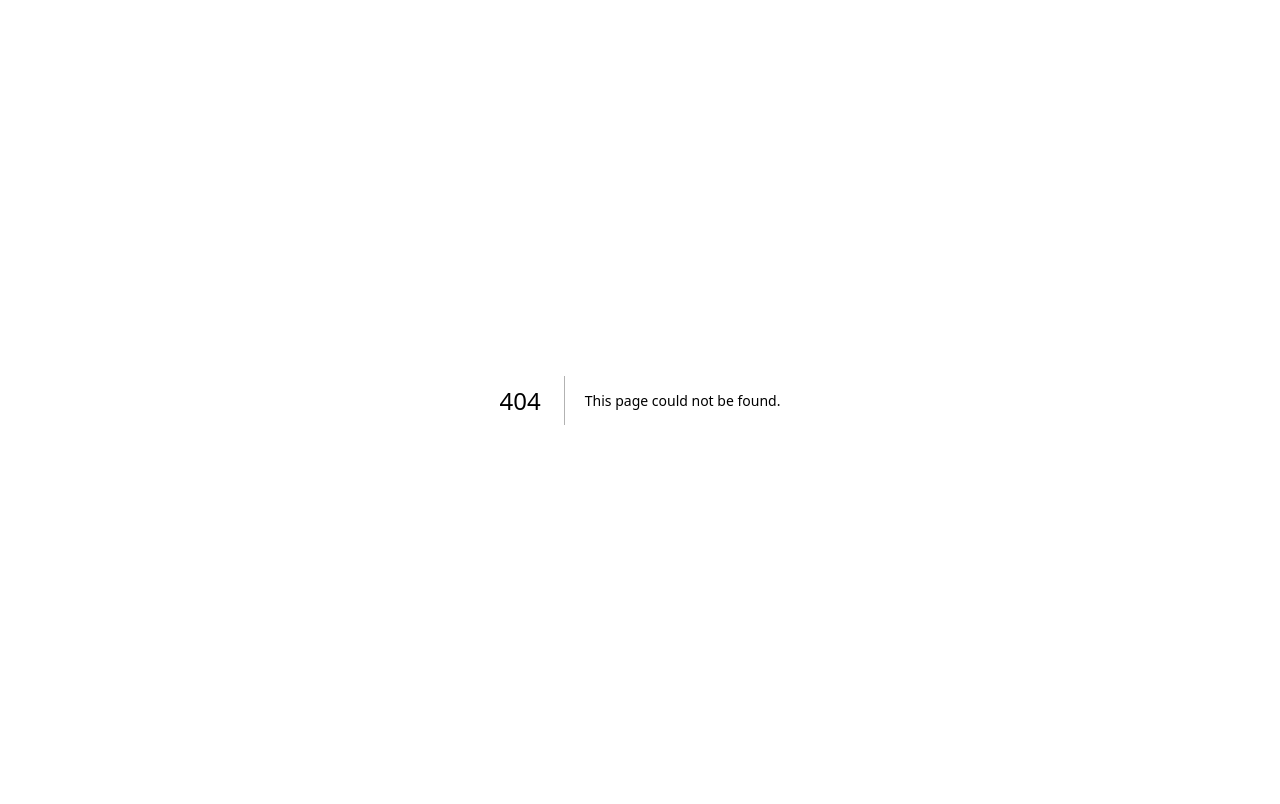
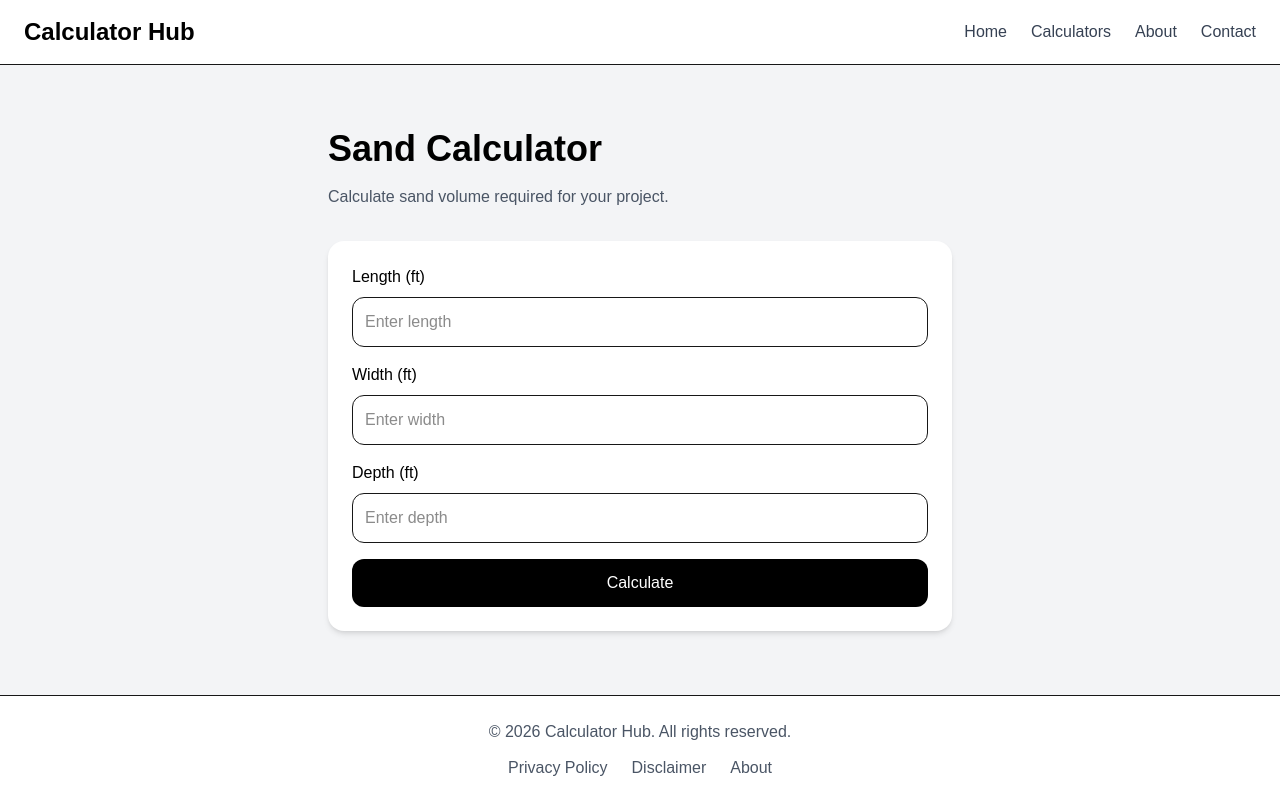
Before and after one commit to payadav142-rgb/calhub, a Next.js app: page /sand-calculator in a window 1280 px wide. Before the commit this address had no page. Built offline with nearby package versions, Linux system fonts and the light colour scheme.

Commit message:
Added sand calculator

```diff
--- a/app/page.tsx
+++ b/app/page.tsx
@@ -32,6 +32,11 @@ const calculators = [
   title: "Steel Weight Calculator",
   description: "Calculate steel bar weight easily.",
   link: "/steel-weight-calculator",
+},
+{
+  title: "Sand Calculator",
+  description: "Calculate sand quantity easily.",
+  link: "/sand-calculator",
 },
 ];
 export default function Home() {
--- /dev/null
+++ b/app/sand-calculator/page.tsx
@@ -0,0 +1,112 @@
+"use client";
+
+import { useState } from "react";
+import Navbar from "../components/Navbar";
+import Footer from "../components/Footer";
+
+export default function SandCalculator() {
+  const [length, setLength] =
+    useState("");
+
+  const [width, setWidth] =
+    useState("");
+
+  const [depth, setDepth] =
+    useState("");
+
+  const [result, setResult] =
+    useState<number | null>(null);
+
+  const calculateSand = () => {
+    const volume =
+      parseFloat(length) *
+      parseFloat(width) *
+      parseFloat(depth);
+
+    setResult(volume);
+  };
+
+  return (
+    <main className="min-h-screen bg-gray-100">
+      <Navbar />
+
+      <section className="mx-auto max-w-2xl px-6 py-16">
+        <h1 className="text-4xl font-bold text-black">
+          Sand Calculator
+        </h1>
+
+        <p className="mt-4 text-gray-600">
+          Calculate sand volume required for your
+          project.
+        </p>
+
+        <div className="mt-8 rounded-2xl bg-white p-6 shadow-md">
+          <div className="mb-4">
+            <label className="mb-2 block text-black">
+              Length (ft)
+            </label>
+
+            <input
+              type="number"
+              value={length}
+              onChange={(e) =>
+                setLength(e.target.value)
+              }
+              className="w-full rounded-xl border p-3"
+              placeholder="Enter length"
+            />
+          </div>
+
+          <div className="mb-4">
+            <label className="mb-2 block text-black">
+              Width (ft)
+            </label>
+
+            <input
+              type="number"
+              value={width}
+              onChange={(e) =>
+                setWidth(e.target.value)
+              }
+              className="w-full rounded-xl border p-3"
+              placeholder="Enter width"
+            />
+          </div>
+
+          <div className="mb-4">
+            <label className="mb-2 block text-black">
+              Depth (ft)
+            </label>
+
+            <input
+              type="number"
+              value={depth}
+              onChange={(e) =>
+                setDepth(e.target.value)
+              }
+              className="w-full rounded-xl border p-3"
+              placeholder="Enter depth"
+            />
+          </div>
+
+          <button
+            onClick={calculateSand}
+            className="w-full rounded-xl bg-black py-3 text-white hover:bg-gray-800"
+          >
+            Calculate
+          </button>
+
+          {result !== null && (
+            <div className="mt-6 rounded-xl bg-gray-100 p-4">
+              <h2 className="text-2xl font-bold text-black">
+                Sand Required: {result.toFixed(2)} ft³
+              </h2>
+            </div>
+          )}
+        </div>
+      </section>
+
+      <Footer />
+    </main>
+  );
+}
```
